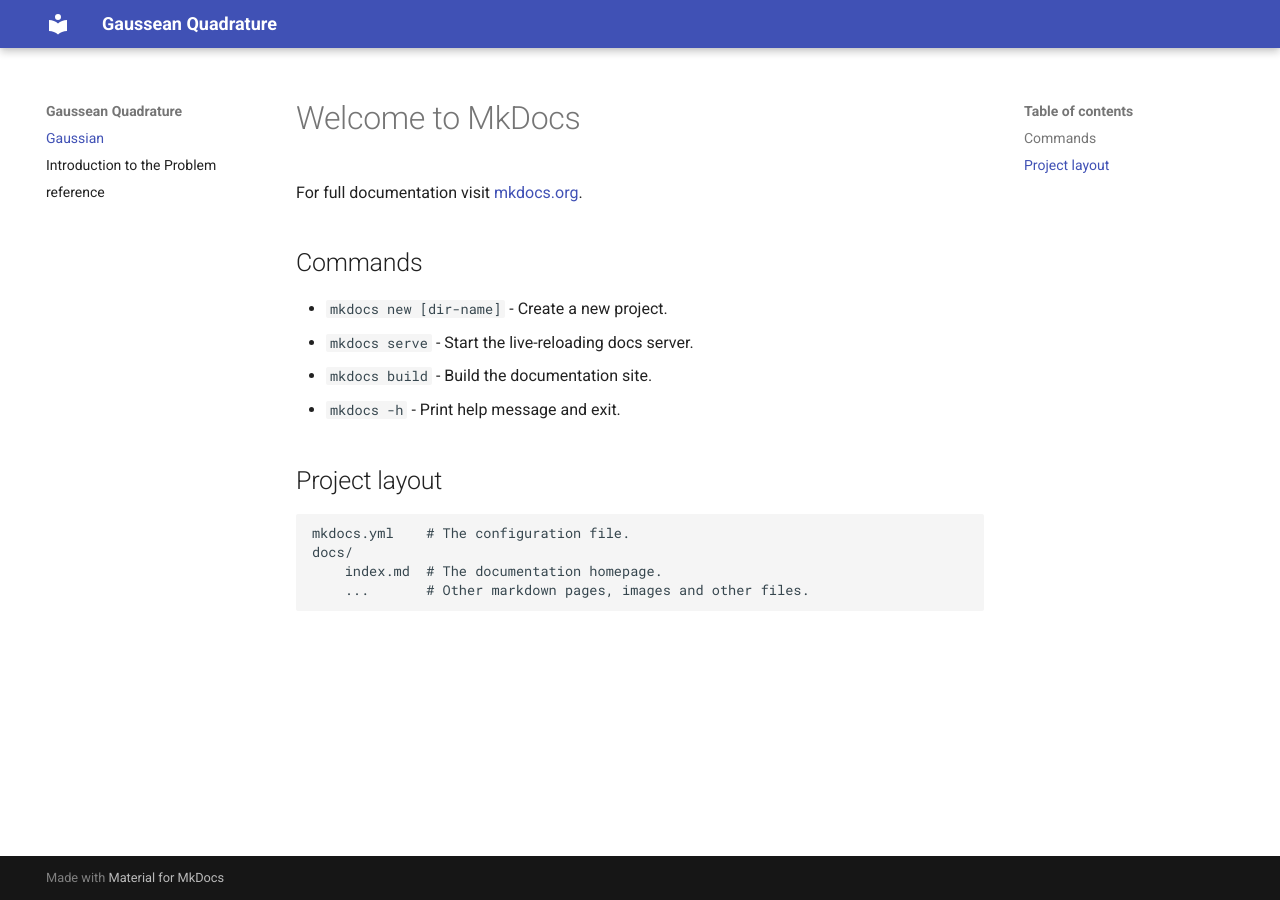
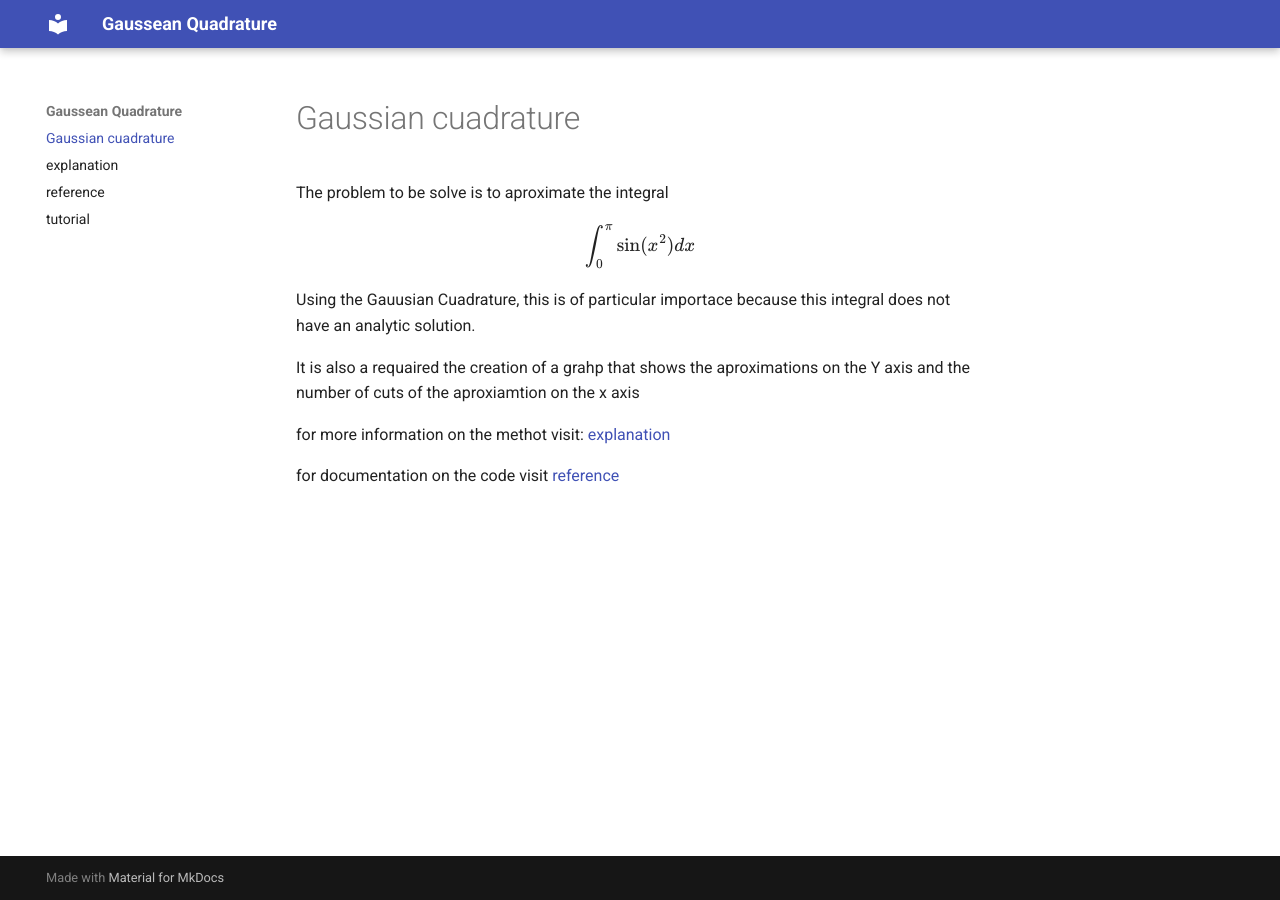
Before and after one commit to CrSJA/Gaussian-quadrature, an MkDocs documentation site: the page built from docs/index.md, in a window 1280 px wide. Built offline with MkDocs 1.6.1 and Material for MkDocs 9.7.7, drawn with Linux system fonts in a browser that asks for light colours; formulas are drawn with MathJax 3.

Commit message:
adbance documentation

```diff
--- a/docs/index.md
+++ b/docs/index.md
@@ -1,17 +1,14 @@
-# Welcome to MkDocs
+# Gaussian cuadrature
 
-For full documentation visit [mkdocs.org](https://www.mkdocs.org).
+The problem to be solve is to aproximate the integral
 
-## Commands
+$$\int _{0}^{\pi} \sin(x^2) dx$$
 
-* `mkdocs new [dir-name]` - Create a new project.
-* `mkdocs serve` - Start the live-reloading docs server.
-* `mkdocs build` - Build the documentation site.
-* `mkdocs -h` - Print help message and exit.
+Using the Gauusian Cuadrature, this is of particular importace because this integral does not have an analytic solution.
 
-## Project layout
+It is also a requaired the creation of a grahp that shows the aproximations on the Y axis and the number of cuts of the aproxiamtion on the x axis
 
-    mkdocs.yml    # The configuration file.
-    docs/
-        index.md  # The documentation homepage.
-        ...       # Other markdown pages, images and other files.
+
+for more information on the methot visit: [explanation](explanation.md)
+
+for documentation on the code visit [reference](reference.md)
--- a/mkdocs.yml
+++ b/mkdocs.yml
@@ -5,8 +5,15 @@ theme:
 
 plugins:
   - mkdocstrings
+extra_javascript:
+  - https://cdnjs.cloudflare.com/ajax/libs/mathjax/2.7.4/MathJax.js?config=TeX-AMS-MML_HTMLorMML
+markdown_extensions:
+  - mdx_math
+
+
 
 nav:
-  - Gaussian: index.md
-  - Introduction to the Problem: Introduction.md
+  - index.md
+  - explanation: explanation.md
   - reference: reference.md
+  - tutorial: tutorials.md
```
Also changed, not shown: Gausian.py (+8 -7 lines), docs/Introduction.md (deleted, +0 -3 lines), docs/explanation.md (added, +34 -0 lines), docs/tutorials.md (added, +1 -0 lines).
